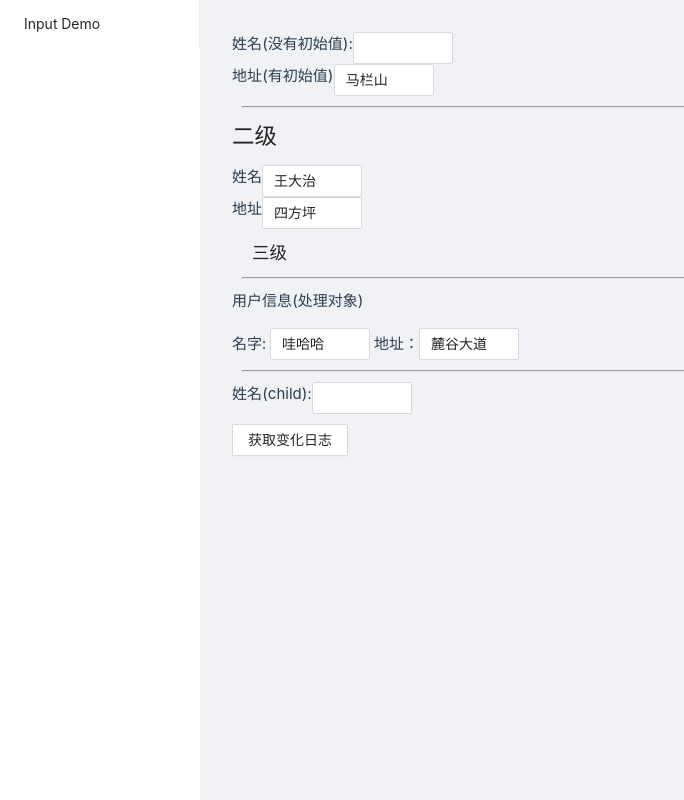
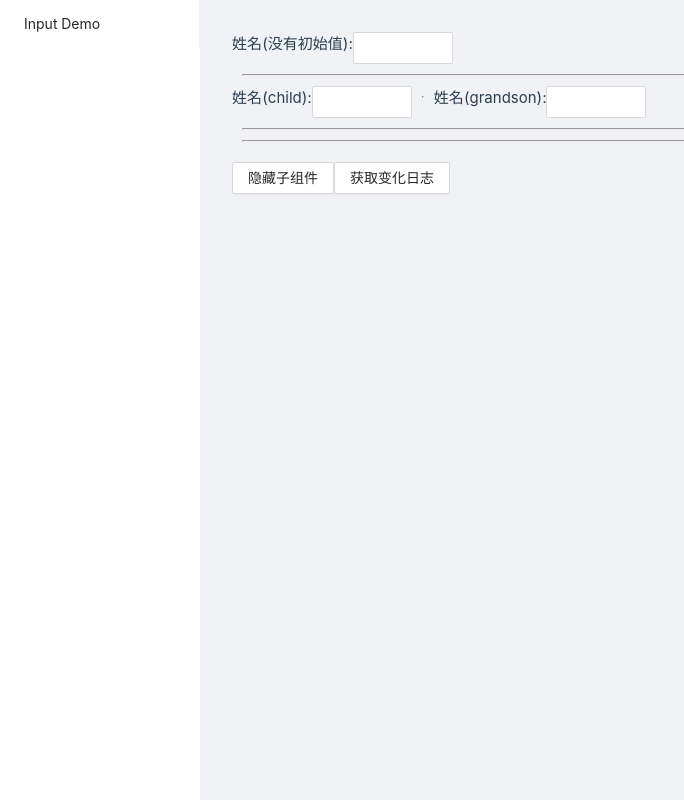
Before and after one commit to muyeyong/test-record-table, a Vue app: page /InputDemo in a window 1280 px wide. Shown: the whole page, without its empty margins (0-684 px from the left). Built offline with nearby package versions, Linux system fonts and the light colour scheme.

Commit message:
feat: 优化逻辑

```diff
--- a/package.json
+++ b/package.json
@@ -10,9 +10,11 @@
     "type-check": "vue-tsc --noEmit"
   },
   "dependencies": {
+    "@vue/compiler-sfc": "^3.2.47",
     "ant-design-vue": "^3.2.15",
     "diff-dom": "^5.0.4",
     "parse5": "^7.1.2",
+    "unplugin-vue-setup-extend-plus": "^0.4.9",
     "vue": "^3.2.47",
     "vue-router": "^4.1.6"
   },
--- /dev/null
+++ b/src/components/Child.vue
@@ -0,0 +1,30 @@
+<template>
+    <div>
+        <div style="display: flex;">
+            <span>姓名(child):</span>
+            <a-input style="width: 100px;" v-model:value="value"></a-input>
+            <hr style="margin: 10px;">
+            <GrandSon />
+        </div>
+
+    </div>
+</template>
+
+<script lang="ts">
+import GrandSon from './GrandSon.vue';
+export default {
+    describe: '孩子输入框'
+}
+</script>
+
+<script setup lang='ts'>
+import { useReactiveRecord } from '@/custom-reactive';
+const { value, log } = useReactiveRecord('', { describe: 'Child姓名'})
+const consoleLog = () => {
+    console.log(log())
+}
+</script>
+
+<style>
+
+</style>
--- a/src/views/Child.vue
+++ b/src/components/GrandSon.vue
@@ -1,19 +1,22 @@
 <template>
     <div>
         <div style="display: flex;">
-            <span>姓名(child):</span>
+            <span>姓名(grandson):</span>
             <a-input style="width: 100px;" v-model:value="value"></a-input>
         </div>
 
     </div>
 </template>
 
+<script lang="ts">
+export default {
+    describe: '孙子输入框'
+}
+</script>
+
 <script setup lang='ts'>
 import { useReactiveRecord } from '@/custom-reactive';
-const { value, log } = useReactiveRecord('', { describe: 'Child姓名'})
-const consoleLog = () => {
-    console.log(log())
-}
+const { value, log } = useReactiveRecord('', { describe: '孙子组件姓名'})
 </script>
 
 <style>
--- a/src/components/HelloWorld.vue
+++ b/src/components/HelloWorld.vue
@@ -1,6 +1,6 @@
 <script setup lang="ts">
 import { useReactiveRecord  } from '@/custom-reactive';
-const { value } = useReactiveRecord('')
+const { value } = useReactiveRecord('', { describe: 'nothing'})
 </script>
 
 <template>
--- a/src/custom-reactive/index.ts
+++ b/src/custom-reactive/index.ts
@@ -1,4 +1,4 @@
-import { customRef, getCurrentInstance, getCurrentScope, ref, toRaw, triggerRef, watch } from 'vue'
+import { getCurrentInstance, ref, watch, onBeforeUnmount, type ComponentInternalInstance, h, type DefineComponent, defineComponent, toRaw, type Ref, isRef } from 'vue'
 
 // 作用域的记录
 /**
@@ -27,11 +27,16 @@ import { customRef, getCurrentInstance, getCurrentScope, ref, toRaw, triggerRef,
  *  提供自定义场景处理
  *  嵌套对象的处理
  *  全局map
+ *  当一个组件被销毁的时候，注册内容要被清除  / 某些子组件数据并不需要注册到父级
+ *  多个数据描述一个行为/单个数据描述一个行为
+ *  理清数据结构==》 history 单个响应式数据 , 这个结构是否可以描述一个日志？
  *
  */
 
 const BASICDATAKEY = 'BASICDATAKEY'
 const LOGROOT = 'LOGROOT'
+const CHILDHISTORYFLAG = 'CHILDHISTORY'
+
 interface Option {
     describe: string
     parent?: string
@@ -55,6 +60,15 @@ interface CompareResult {
     addPart: Record<string, Array<any>>
 }
 
+interface ReactiveObjHistory<T> extends Option {
+    value: Array<T>
+}
+
+type ReactiveObjHistoryMap<T> = Map<Ref, ReactiveObjHistory<T>>
+type ComponentHistoryMap<T> = ReactiveObjHistoryMap<T> | Map<string, ChildHistoryMap<T>>
+type ChildHistoryMap<T> = Map<number, ComponentHistoryMap<T>>
+
+
 const isObject = (val: any) => typeof val === 'object' && val !== null
 const isSomeType = (val1: any, val2: any) => {
      if (isObject(val1) &&  isObject(val2) ) {
@@ -64,6 +78,17 @@ const isSomeType = (val1: any, val2: any) => {
      }
      return false
 }
+
+function filter(map: Map<any, any>, pred: (k: any, v: any) => boolean) {
+    const result = new Map();
+    for (let [k, v] of map) {
+      if (pred(k,v)) {
+        result.set(k, v);
+      }
+    }
+    return result;
+  }
+
 const equal = (value1: any, value2: any): boolean => {
     // 对象所有属性的值都是相同的
     if (!isSomeType(value1, value2)) {
@@ -175,46 +200,11 @@ const analysis = (args: Partial<CompareResult>, describe: string, map?: object):
     return result
 }
 
-const generateLog = () => {
-
-}
-export function useReactiveRecord<T> (value: T, option: Option) {
-    const instance = getCurrentInstance()
-    let reportHistoryChange: any = null
-    let history: any = null
-    const refValue = ref(value)
-    const childHistoryChange = (childHistory: Map<any, any>) => {
-        // 监听子组件变化, 收集子组件数据变化
-        for(const [key, value] of childHistory.entries()) {
-            // 如果key存在会执行更新的操作
-            history.set(key, value)
-        }
-    }
-
-    if (instance) {
-        if (instance.props.history) {
-            history = instance.props.history
-        } else {
-            instance.props.history = (history = new Map())
-        }
-        const { parent } = instance
-        // 向上处理
-        reportHistoryChange = parent?.props.reportHistoryChange
-        instance.props = {...instance?.props, reportHistoryChange: childHistoryChange}
-    }
-
-    const log = () => {
-       const logCombine = new Map()
-        // 对于describe一致的变量做集合处理
-        for (const log of history.values()) {
-            const { value, map, describe, parent = LOGROOT } = log
-            const valueArr = [...value]
-            const firstValue = valueArr[0]
-            const lastValue = valueArr[valueArr.length - 1 ]
-            // 单个响应式数据处理
-            // 解析值的变化, 生成描述日志
-          let res = analysis(compare(firstValue, lastValue), describe, map)
-          if (res !== describe) {
+const handleSelfHistory = <T = any>(selfHistory: ReactiveObjHistoryMap<T>) => {
+        const logCombine = new Map()
+        for (const log of selfHistory.values()) {
+        const res = handleReactiveHistory(log)
+          if (res !== log.describe) {
             //TODO
             let logs = logCombine.get(parent)
             if (!logs) {
@@ -225,8 +215,109 @@ export function useReactiveRecord<T> (value: T, option: Option) {
             }
            }
            console.log(logCombine)
+        }
+}
+
+const  handleReactiveHistory = <T = any>(log: ReactiveObjHistory<T>) => {
+    const { value, describe, map, parent = LOGROOT } = log
+    const valueArr = [...value]
+    const firstValue = valueArr[0]
+    const lastValue = valueArr[valueArr.length - 1 ]
+    // 单个响应式数据处理
+    // 解析值的变化, 生成描述日志
+    return analysis(compare(firstValue, lastValue), describe, map)
+}
+
+const handelComponentHistory = <T = any>(componentHistory: ComponentHistoryMap<T>) => {
+    // 1:响应式数据
+    // 2： 子组件
+    for(let [key, value] of componentHistory.entries()) {
+        if (isRef(key)) {
+           const res =  handleReactiveHistory(value as ReactiveObjHistory<T>)
+           console.log(res)
+        } else  {
+            handleSubComponentHistory(value as ChildHistoryMap<T>)
+        }
+    }
+}
+const handleSubComponentHistory = <T = any>(childHistory: ChildHistoryMap<T>) => {
+        // 组件id => 子组件响应式数据，存在子组件嵌套
+        for(let componentHistory of childHistory.values()) {
+            handelComponentHistory(componentHistory)
+        }
+        // const subComponentHistory = childHistory.get(CHILDHISTORYFLAG)
+        // // 当前组件的全部响应式数据
+        // const selfHistory = filter(history, (k, v) => k !== CHILDHISTORYFLAG)
+        // handleSelfHistory(selfHistory)
+        // handleSubComponentHistory(subComponentHistory)
+}
+
+export function useReactiveRecord<T> (value: T, option: Option) {
+    const instance = getCurrentInstance()
+    let reportChildHistoryChange: any = null
+    let history: any = null
+    const refValue = ref(value)
+    const listenChildHistory = (childHistory: Map<any, any>, instance: ComponentInternalInstance | null) => {
+        // 监听子组件变化, 收集子组件数据变化, 记录子组件的每一个响应式对象
+        // 结构变化一下 { '组件名': { 响应式对象集合 } }
+        // 组件的描述定义在instance上
+        let childHistoryCash = history.get(CHILDHISTORYFLAG)
+        if (!childHistoryCash) {
+            childHistoryCash = new Map()
+            history.set(CHILDHISTORYFLAG, childHistoryCash)
+        }
+        childHistoryCash.set(instance?.uid, childHistory)
+    }
+
+
+    if (instance) {
+        if (instance.props.history) {
+            history = instance.props.history
+        } else {
+            instance.props.history = (history = new Map())
+        }
+        const { parent } = instance
+        reportChildHistoryChange = parent?.props.reportChildHistory
+        instance.props = {...instance?.props, reportChildHistory: listenChildHistory}
+    }
+
+    const log = () => {
+    //    const logCombine = new Map()
+       /* map的key存在三种情况：
+            数字 ==> 组件
+            CHILDHISTORYFLAG ==> 子组件集合
+            响应式对象 ==> 数据记录变化
+       **/
+        // 组件id => 子组件响应式数据，存在子组件嵌套
+       const subComponentHistory = history.get(CHILDHISTORYFLAG)
+       // 当前组件的全部响应式数据
+       const selfHistory = filter(history, (k, v) => k !== CHILDHISTORYFLAG)
+       handleSelfHistory(selfHistory)
+       handleSubComponentHistory(subComponentHistory)
+        // 对于describe一致的变量做集合处理
+        // 1： 处理自身响应式数据
+        // 2： 处理子组件响应式数据
+        // for (const log of history.values()) {
+        //     const { value, map, describe, parent = LOGROOT } = log
+        //     const valueArr = [...value]
+        //     const firstValue = valueArr[0]
+        //     const lastValue = valueArr[valueArr.length - 1 ]
+        //     // 单个响应式数据处理
+        //     // 解析值的变化, 生成描述日志
+        //   let res = analysis(compare(firstValue, lastValue), describe, map)
+        //   if (res !== describe) {
+        //     //TODO
+        //     let logs = logCombine.get(parent)
+        //     if (!logs) {
+        //         logs = Array.of(res)
+        //         logCombine.set(parent, logs)
+        //     } else {
+        //         logs.push(res)
+        //     }
+        //    }
+        //    console.log(logCombine)
             // 加入到describeCombine 中
-        }
+        // }
         // 返回describeCombine ==> 处理结果
         return history
     }
@@ -234,8 +325,10 @@ export function useReactiveRecord<T> (value: T, option: Option) {
     const record = (target: any, value: any) => {
         //TODO 还是要以当前组件作为target DOWN 响应式数据作为target
         // 有一个弹框弹出来，它记录的信息需要上报，关闭后，还需要上报信息
+        // if (instance?.uid === 27) debugger
         let dep = history.get(target)
         // TODO 这里只是浅拷贝，嵌套对象还需要处理
+        value = toRaw(value)
         value =  typeof value === 'object' && value !== null ? {...value} : value
         if (!dep) {
             dep = { ...option, value: new Set()}
@@ -256,11 +349,11 @@ export function useReactiveRecord<T> (value: T, option: Option) {
         // } else {
         //     dep.value.add(value)
         // }
-        reportHistoryChange && reportHistoryChange(history)
+        reportChildHistoryChange && reportChildHistoryChange(history, instance)
     }
 
     record(refValue, value)
-    watch(refValue, (newValue, oldValue) => {
+    watch(refValue, (newValue, _oldValue) => {
         // TODO 考虑对象的处理 equal处理
         // if (oldValue === newValue) return
         record(refValue, newValue)
@@ -270,3 +363,14 @@ export function useReactiveRecord<T> (value: T, option: Option) {
         log
     }
 }
+
+export function useIsolationRecord (wrapperComponent: DefineComponent<Record<string, unknown>>) {
+   return defineComponent({
+     setup() {
+
+     },
+     render() {
+        return h(wrapperComponent)
+     }
+   })
+}
--- a/src/views/Input.vue
+++ b/src/views/Input.vue
@@ -4,7 +4,7 @@
                 <span>姓名(没有初始值):</span>
                 <a-input style="width: 100px;" v-model:value="value"></a-input>
             </div>
-           <div style="display: flex;">
+           <!-- <div style="display: flex;">
                 <span>地址(有初始值)</span>
                 <a-input style="width: 100px;" v-model:value="address"></a-input>
             </div>
@@ -26,26 +26,45 @@
                 <p>用户信息(处理对象)</p>
                 名字: <a-input style="width: 100px;"  v-model:value="person.name"></a-input>
                 地址：<a-input style="width: 100px;"  v-model:value="person.address"></a-input>
-            </div>
+            </div> -->
             <hr style="margin: 10px;">
             <Child />
+            <hr style="margin: 10px;">
+            <!-- <isolationChild /> -->
+            <hr style="margin: 10px;">
+            <a-button @click="() => visible = !visible">隐藏子组件</a-button>
             <a-button style="margin: 10px 0;" @click="consoleLog">获取变化日志</a-button>
         </div>
 </template>
 
+
+<script lang='ts'>
+  export default {
+    name: 'CustomName',
+    describe: '基本输入',
+    inheritAttrs: false,
+    customOptions: {}
+  }
+</script>
+
 <script setup lang='ts'>
-    import Child from './Child.vue';
-    import { useReactiveRecord } from '@/custom-reactive';
+    import Child from '../components/Child.vue';
+    import { useReactiveRecord, useIsolationRecord } from '@/custom-reactive';
+    import { ref } from 'vue';
+
+    const visible = ref(true)
+    // const isolationChild = useIsolationRecord(Child)
     const { value, log } = useReactiveRecord('', { describe: '姓名'})
-    const { value: address } = useReactiveRecord('马栏山', { describe: '地址'})
-    const { value: name2 } = useReactiveRecord('王大治', { describe: '姓名',  parent: '二级'})
-    const { value: address2 } = useReactiveRecord('四方坪', { describe: '地址', parent: '二级'})
-    const { value: person} = useReactiveRecord({ name: '哇哈哈', address: '麓谷大道'}, { describe: '用户信息'})
+    // const { value: address } = useReactiveRecord('马栏山', { describe: '地址'})
+    // const { value: name2 } = useReactiveRecord('王大治', { describe: '姓名',  parent: '二级'})
+    // const { value: address2 } = useReactiveRecord('四方坪', { describe: '地址', parent: '二级'})
+    // const { value: person} = useReactiveRecord({ name: '哇哈哈', address: '麓谷大道'}, { describe: '用户信息'})
     const consoleLog = () => {
         console.log(log())
     }
 </script>
 
+
 <style>
 
 </style>
--- a/tsconfig.node.json
+++ b/tsconfig.node.json
@@ -1,6 +1,6 @@
 {
   "extends": "@vue/tsconfig/tsconfig.node.json",
-  "include": ["vite.config.*", "vitest.config.*", "cypress.config.*", "playwright.config.*"],
+  "include": ["vite.config.*", "vitest.config.*", "cypress.config.*", "playwright.config.*", "plugins/*.ts"],
   "compilerOptions": {
     "composite": true,
     "types": ["node"]
--- a/vite.config.ts
+++ b/vite.config.ts
@@ -2,6 +2,7 @@ import { fileURLToPath, URL } from 'node:url'
 
 import { defineConfig } from 'vite'
 import vue from '@vitejs/plugin-vue'
+import vueSetupExtend from 'unplugin-vue-setup-extend-plus/vite'
 
 // https://vitejs.dev/config/
 export default defineConfig({
```
Also changed, not shown: plugins/describePlugin.ts (added, +51 -0 lines), 1 other file (tests, documents, lock files or other folders).
